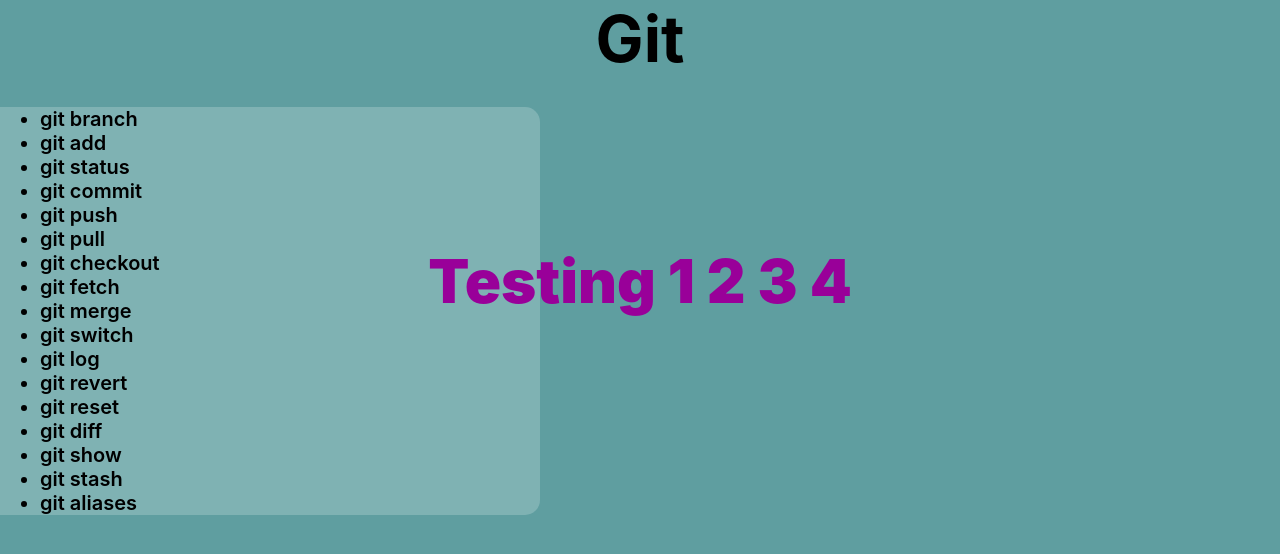
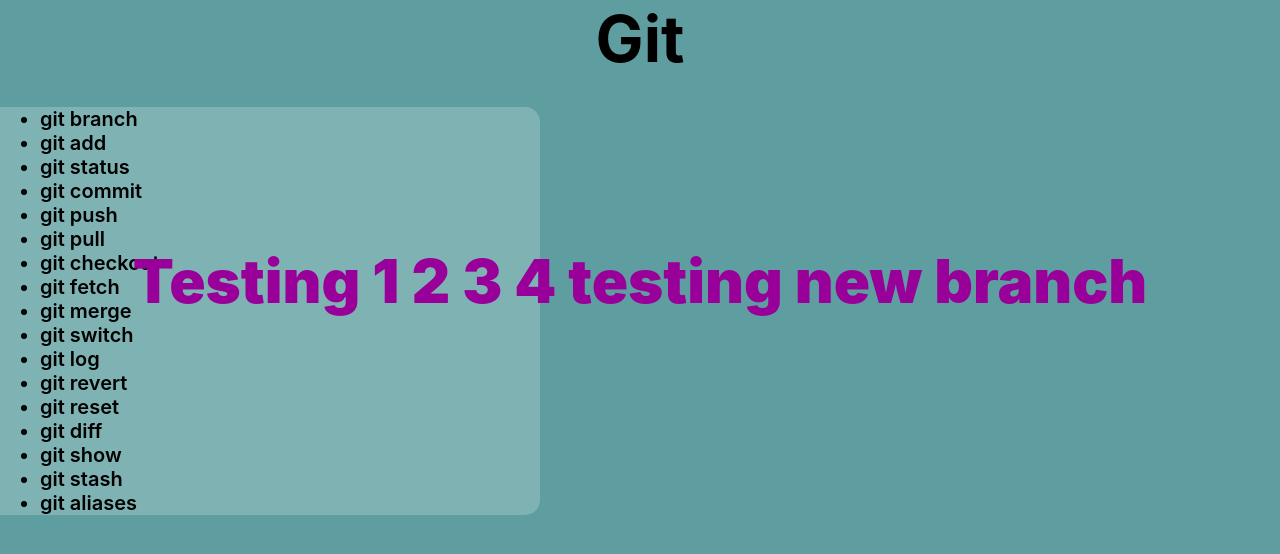
Before and after one commit to MichaelWhitt/git-brownbag, a React (Create React App) app: page / in a window 1280 px wide. Shown: the top 554 px of the page. Built offline with nearby package versions, Linux system fonts and the light colour scheme.

Commit message:
new branch commit

```diff
--- a/src/Test.js
+++ b/src/Test.js
@@ -2,6 +2,7 @@ const Test = () => {
   return (
     <div style={{fontSize: 60, fontWeight: 1000, color: '#909'}}>
       Testing 1 2 3 4
+      testing new branch
     </div>
   )
 }
```
